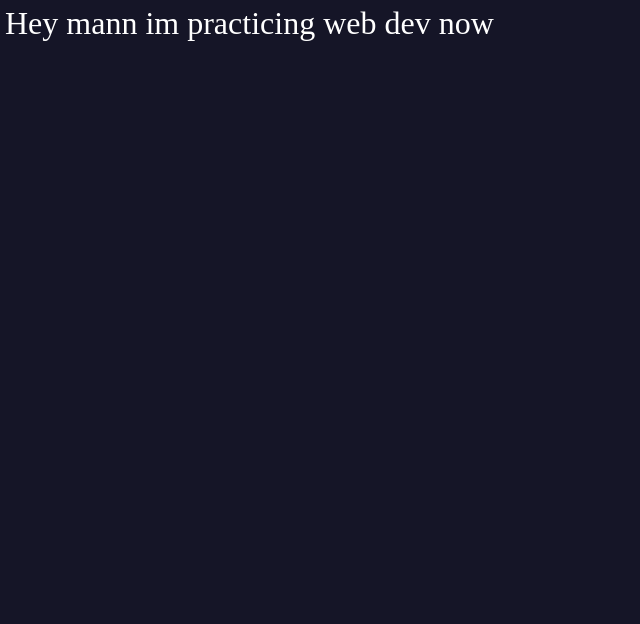
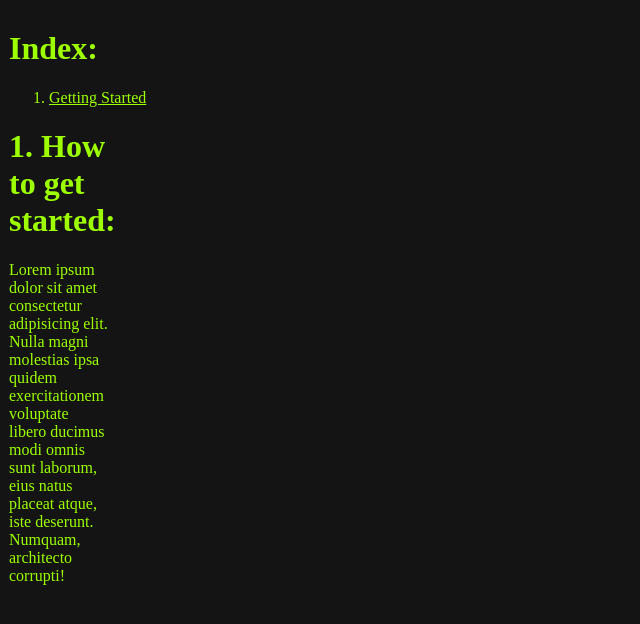
Before and after one commit to JVDP-LNS/practice, a plain HTML site: page site/index.html in a window 1280 px wide. Shown: the whole page, without its empty margins (0-640 px from the left). Drawn offline with Linux system fonts and the light colour scheme.

Commit message:
Reworked site contents and styling

```diff
--- a/site/index.html
+++ b/site/index.html
@@ -6,6 +6,17 @@
     <title>EH Modding Manuel</title>
 </head>
 <body>
-    <p>Hey mann im practicing web dev now</p>
+    <div>
+        <h1 id="hIndex">Index: </h1>
+        <ol>
+            <li><a href="#dGettingStarted">Getting Started</a></li>
+        </ol>
+    </div>
+    <div id="dGettingStarted">
+        <h1 id="hGettingStarted">1. How to get started:</h1>
+    </div>
+    <div>
+        Lorem ipsum dolor sit amet consectetur adipisicing elit. Nulla magni molestias ipsa quidem exercitationem voluptate libero ducimus modi omnis sunt laborum, eius natus placeat atque, iste deserunt. Numquam, architecto corrupti!
+    </div>
 </body>
 </html>
--- a/site/ss.css
+++ b/site/ss.css
@@ -1,12 +1,10 @@
-p {
-    font-size: 2em;
-    color: white;
-    box-sizing: border-box;
-    margin: 0px;
+* {
+    color: rgb(157, 255, 0);
+    width: 100px;
+
 }
 
 body {
-    margin: 0px;
-    padding: 5px;
-    background-color: #151527;
+    background-color: rgb(20, 20, 20);
+    padding: 1%;
 }
```
